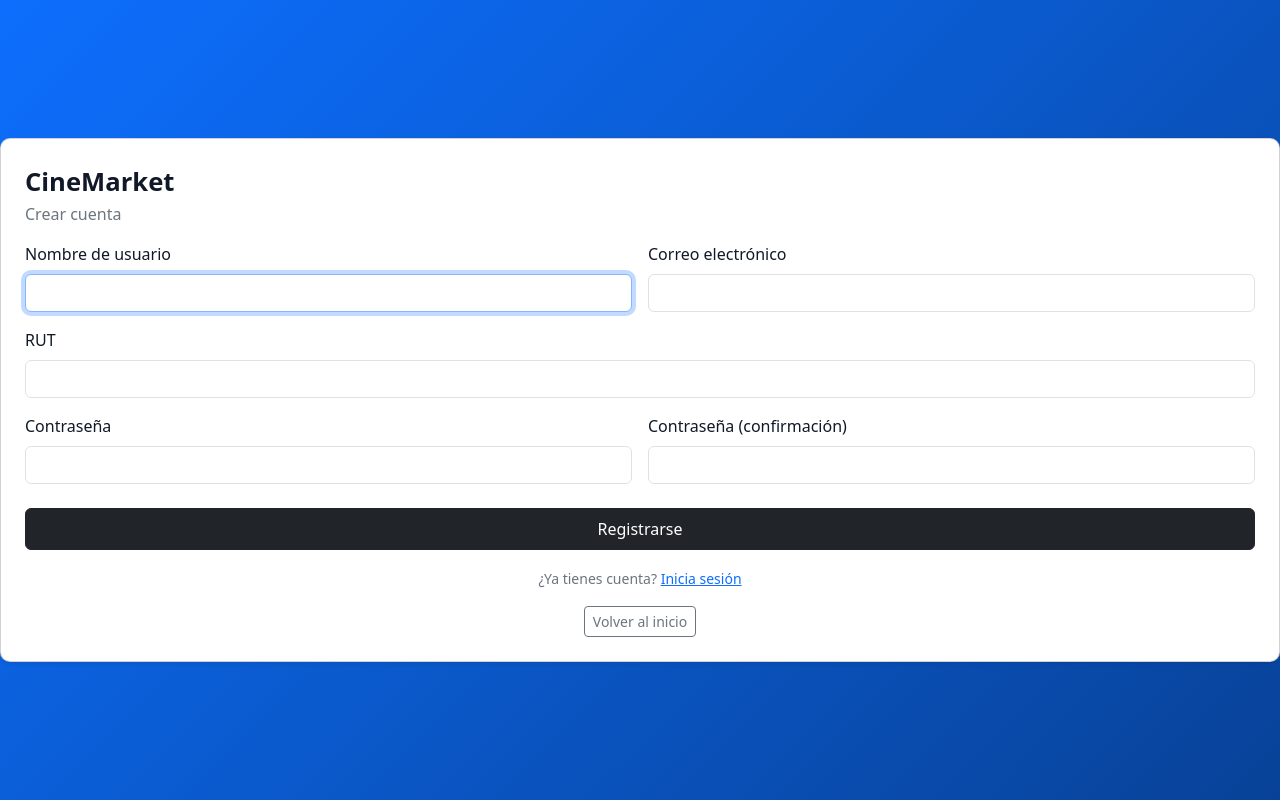
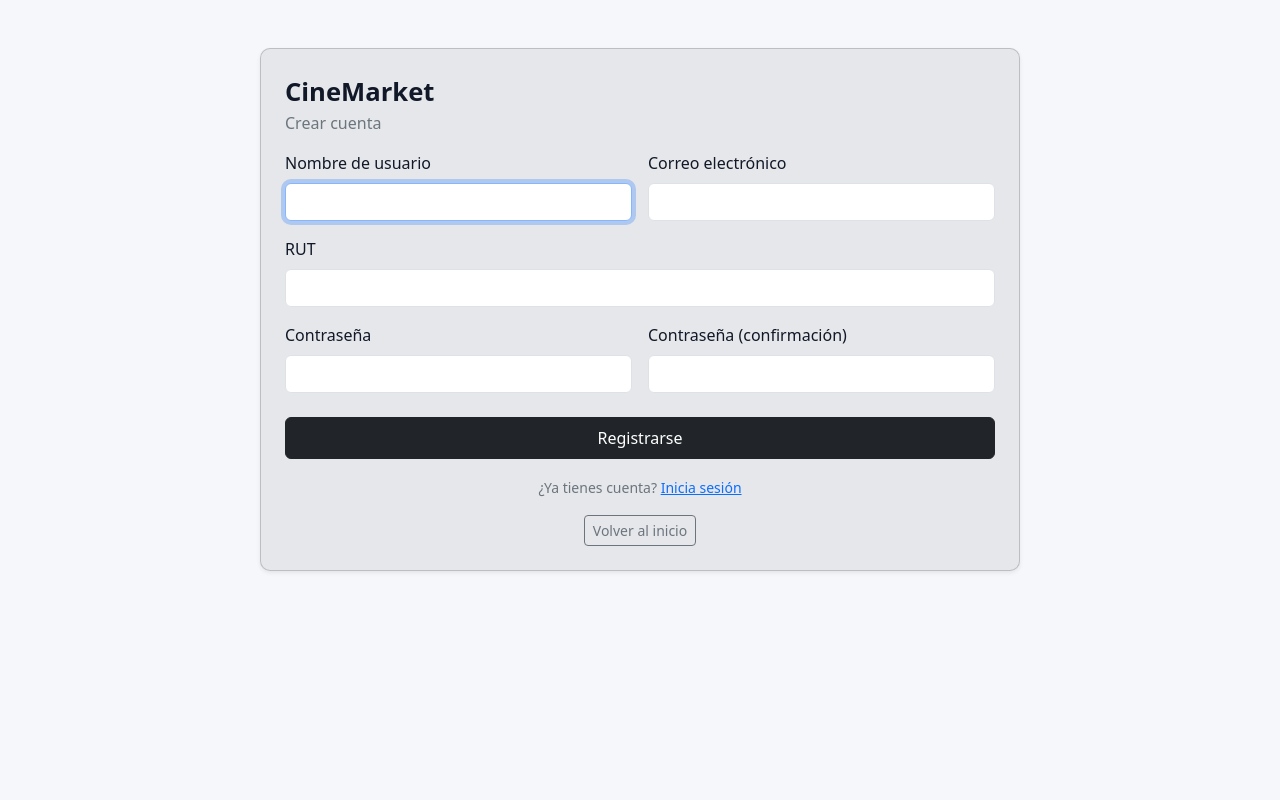
Before and after one commit to Nick24x/cinemarket, a Django app: page /usuarios/registro/ in a window 1280 px wide. Run offline with Django 5.2, Linux system fonts and the light colour scheme.

Commit message:
actualización

```diff
--- a/usuarios/templates/usuarios/registro.html
+++ b/usuarios/templates/usuarios/registro.html
@@ -10,20 +10,12 @@
 
   <link href="https://cdn.jsdelivr.net/npm/bootstrap@5.3.2/dist/css/bootstrap.min.css" rel="stylesheet">
   <link rel="stylesheet" href="{% static 'css/css.css' %}">
-<style>
-  body{
-    min-height:100vh;
-    background: linear-gradient(135deg, #0d6efd 0%, #0b5ed7 40%, #084298 100%);
-  }
-
-  .auth-card{
-    background:#ffffff;
-    border-radius:10px;
-  }
-
-  .brand{ font-weight:800; font-size:1.6rem; }
-  .muted{ color:#6c757d; }
-</style>
+  <style>
+    body { background: #f5f7fa; }
+    .auth-card { max-width: 760px; width:100%; border-radius:10px; }
+    .brand { font-weight:800; font-size:1.6rem; }
+    .muted { color:#6c757d; }
+  </style>
 </head>
 
 <body class="d-flex align-items-center justify-content-center py-5">
```
Also changed, not shown: usuarios/templates/usuarios/login.html (+6 -14 lines).
